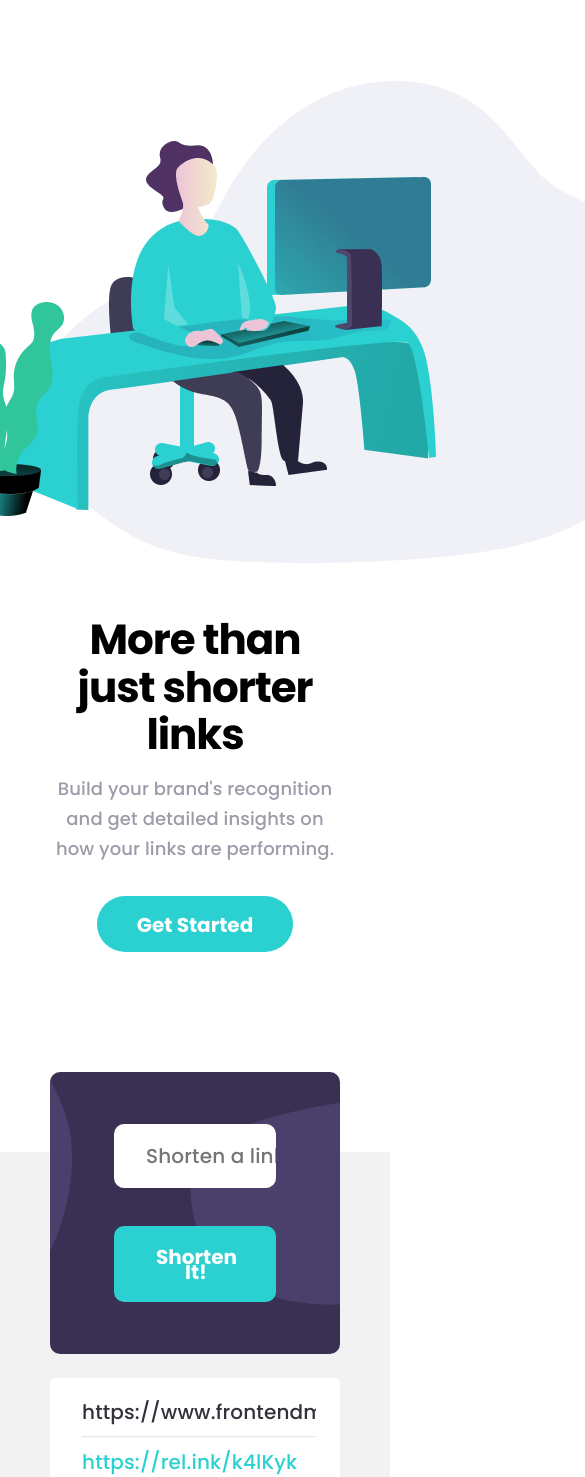
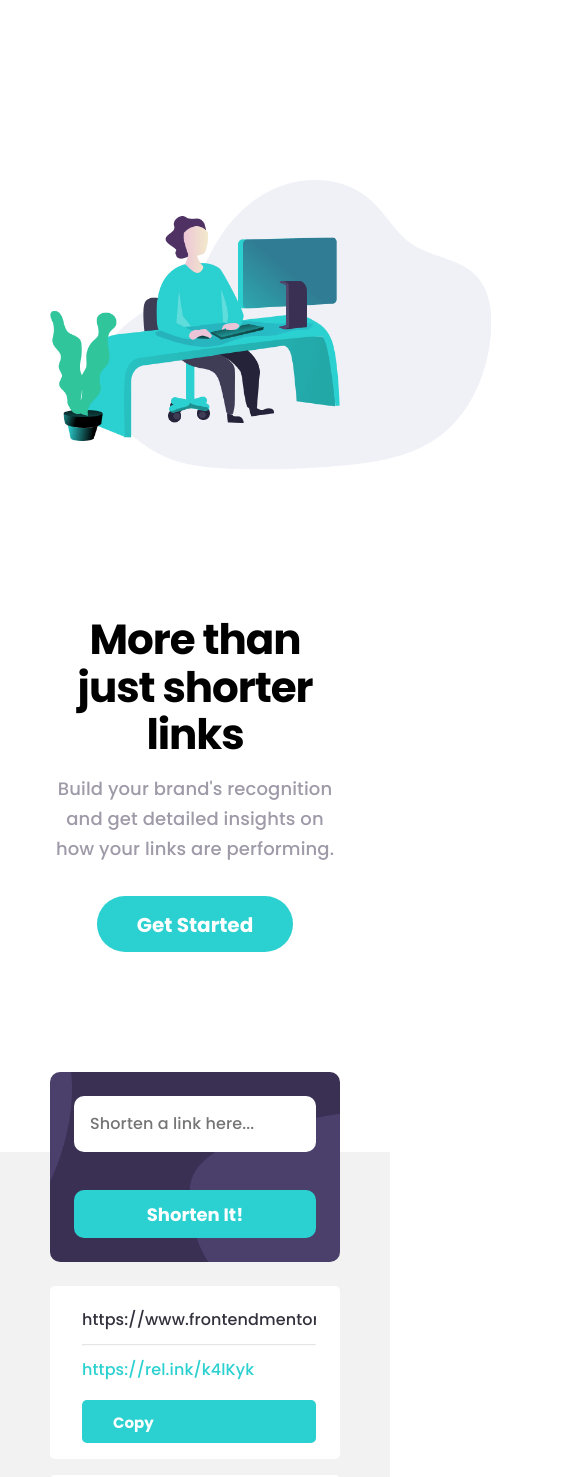
Before and after one commit to Muhammadali06dev/url-shortering-landing-page, a plain HTML site: page index.html in a window 390 px wide. Shown: the part 84-1561 px from the top of the page, 585 px wide, since content can reach past the window. Drawn offline with Linux system fonts and the light colour scheme.

Commit message:
fixed bags

```diff
--- a/index.html
+++ b/index.html
@@ -6,6 +6,7 @@
    <meta http-equiv="X-UA-Compatible" content="IE=edge">
    <meta name="viewport" content="width=device-width, initial-scale=1.0">
    <title>Shortly</title>
+   <link rel="icon" href="./images/site-icon.png">
    <!-- ===========STYLES=========== -->
    <link rel="stylesheet" href="./css/normalize.css">
    <!-- <link rel="stylesheet" href="./css/main.css"> -->
--- a/sass/components/_button.scss
+++ b/sass/components/_button.scss
@@ -76,6 +76,25 @@
 }
 
 
+@media only screen and (max-width:576px) {
+   .shorter {
+      &__button {
+         padding: 1.1rem 0 1rem 0;
+         text-align: center;
+         font-size: 1.8rem;
+         line-height: 1.5;
+      }
+
+      &__result-btn {
+         margin: 0;
+      }
+
+      &__result-btn--selected {
+         margin: 0;
+      }
+   }
+}
+
 .start__btn {
    padding: 2.2rem 4rem 2rem 4rem;
    font-size: 2rem;
--- a/sass/pages/_home.scss
+++ b/sass/pages/_home.scss
@@ -65,6 +65,10 @@
 @media only screen and (max-width:768px) {
    .home {
 
+      &__images {
+         transform: scale(0.8)
+      }
+
       &__title {
          font-weight: $fw-bold;
          font-size: 4.2rem;
@@ -83,3 +87,11 @@
       }
    }
 }
+
+@media only screen and (max-width:576px) {
+   .home {
+      &__images {
+         transform: scale(0.6);
+      }
+   }
+}
--- a/sass/pages/_shorter.scss
+++ b/sass/pages/_shorter.scss
@@ -92,9 +92,6 @@
          flex-direction: column;
          align-items: stretch;
 
-         &-copy {
-            flex-wrap: wrap;
-         }
       }
    }
 }
@@ -105,3 +102,35 @@ hr {
    margin: 0.6rem 0;
    z-index: 5;
 }
+
+@media only screen and (max-width:576px) {
+   .shorter {
+      &__item {
+         padding: 2.4rem;
+
+         & input {
+            padding: 1rem 0 1rem 1.6rem;
+            font-size: 1.6rem;
+            line-height: 2.25;
+            letter-spacing: 0.12px;
+         }
+      }
+
+      &__result {
+
+         &-copy {
+            flex-direction: column;
+            row-gap: 1.2rem;
+            align-items: stretch;
+         }
+
+         &-link,
+         &-shorted {
+            font-size: 1.6rem;
+            line-height: 2.25;
+            letter-spacing: 0.12px;
+         }
+      }
+
+   }
+}
--- a/sass/pages/_statistic.scss
+++ b/sass/pages/_statistic.scss
@@ -102,8 +102,13 @@
       &__item {
          align-self: stretch;
 
+         &:first-child {
+            z-index: 6;
+         }
+
          &:nth-child(2) {
-            align-self: stretch
+            align-self: stretch;
+            z-index: 5;
          }
 
          &:nth-child(3) {
@@ -126,17 +131,29 @@
       &__item {
          max-width: 327px;
 
+
          &::before {
             left: 36%;
+            z-index: 5;
+         }
+
+         &:not(:first-child)::after {
+            content: "";
+            position: absolute;
+            width: 8px;
+            background: $brand-color;
+            height: 92px;
+            left: 48%;
+            top: -92px;
+            z-index: 0;
+
          }
       }
 
    }
 
    .axis {
-      transform: rotate(90deg);
-      width: 500px;
-      left: -27%;
+      display: none;
    }
 }
 
```
Also changed, not shown: css/main.css, css/main.min.css, images/site-icon.png (added), 1 other file.
